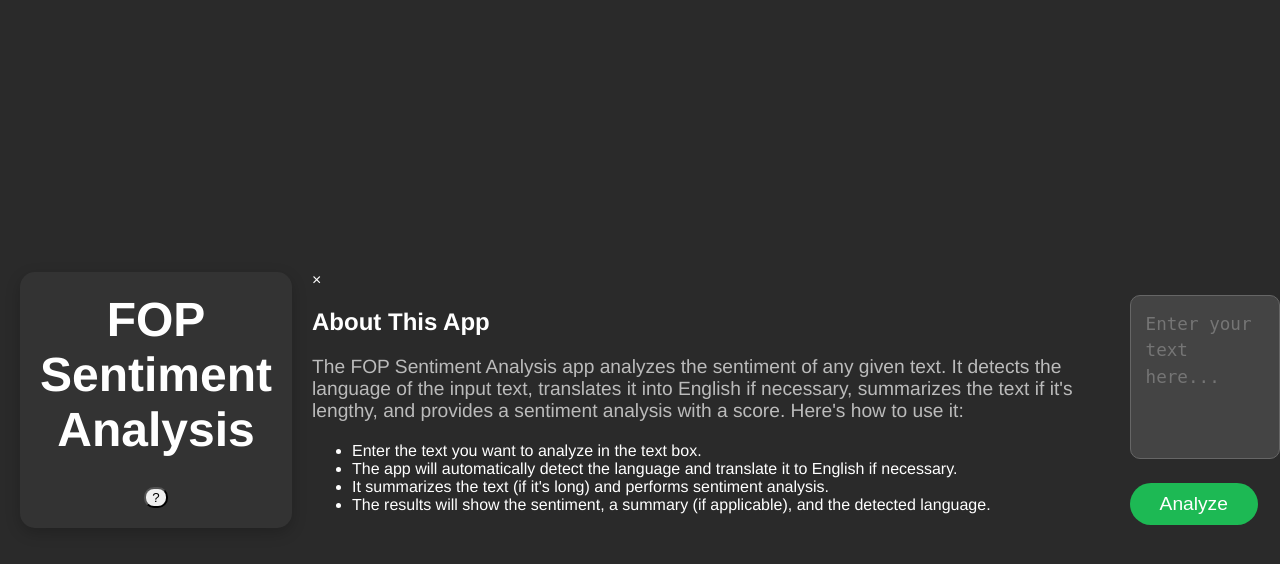
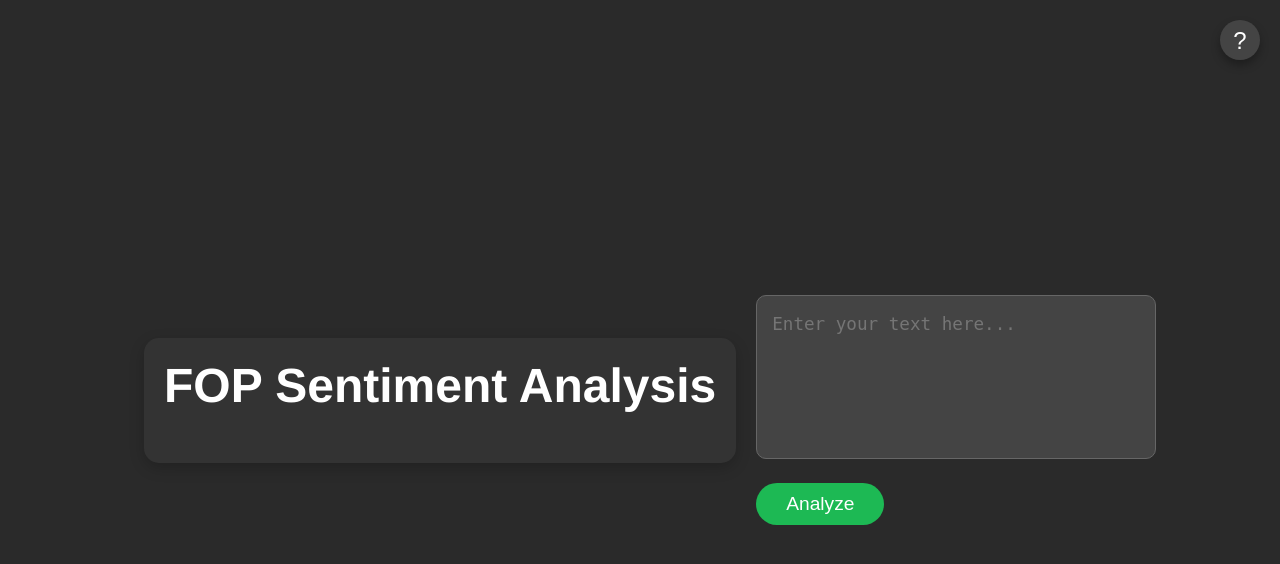
Before and after one commit to 007Wrld/FOPdeploy, a Flask app: page / in a window 1280 px wide. Shown: the top 564 px of the page. Run offline with Flask 3, Linux system fonts and the light colour scheme.

Commit message:
Update styles.css

```diff
--- a/static/styles.css
+++ b/static/styles.css
@@ -256,42 +256,49 @@ textarea, button {
     transition: color 0.5s ease;
 }
 
-/* How to Use Section */
-.how-to-use {
-    position: relative;
-    display: inline-block;
-    margin-top: 20px;
+/* Info button */
+.info-button {
+    position: absolute;
+    top: 20px;
+    right: 20px;
+    background-color: #444;
+    color: white;
+    border: none;
+    border-radius: 50%;
+    width: 40px;
+    height: 40px;
+    font-size: 1.5rem;
+    text-align: center;
+    line-height: 40px;
     cursor: pointer;
-    text-align: center;
-}
-
-.how-to-use-button {
-    background-color: #1db954;
-    padding: 10px 20px;
-    border-radius: 20px;
-    color: white;
-    font-size: 1rem;
-    font-weight: bold;
+    box-shadow: 0 5px 10px rgba(0, 0, 0, 0.3);
     transition: background-color 0.3s ease;
 }
 
-.how-to-use-button:hover {
-    background-color: #1ed760;
+.info-button:hover {
+    background-color: #555;
 }
 
-.tooltip {
-    display: none;
-    position: absolute;
-    top: 110%; /* Below the button */
-    left: 50%;
-    transform: translateX(-50%);
-    background-color: #444;
+/* Modal styles */
+.modal {
+    display: none; /* Hidden by default */
+    position: fixed; /* Stay in place */
+    z-index: 1000; /* Sit on top */
+    left: 0;
+    top: 0;
+    width: 100%; /* Full width */
+    height: 100%; /* Full height */
+    background-color: rgba(0, 0, 0, 0.8); /* Black with opacity */
+    overflow: auto; /* Enable scroll if needed */
+}
+
+.modal-content {
+    background-color: #333;
+    margin: 10% auto; /* 10% from the top and centered */
+    padding: 20px;
+    border-radius: 10px;
+    width: 80%; /* Could be more or less, depending on screen size */
+    max-width: 600px;
     color: white;
     text-align: left;
-    padding: 15px;
-    border-radius: 10px;
-    box-shadow: 0 5px 15px rgba(0, 0, 0, 0.3);
-    z-index: 1;
-    width: 300px;
-    max-width: 90%;
-    font-size: 0.9rem;
+    box-shadow: 0 5px 15px rgba(0,
```
